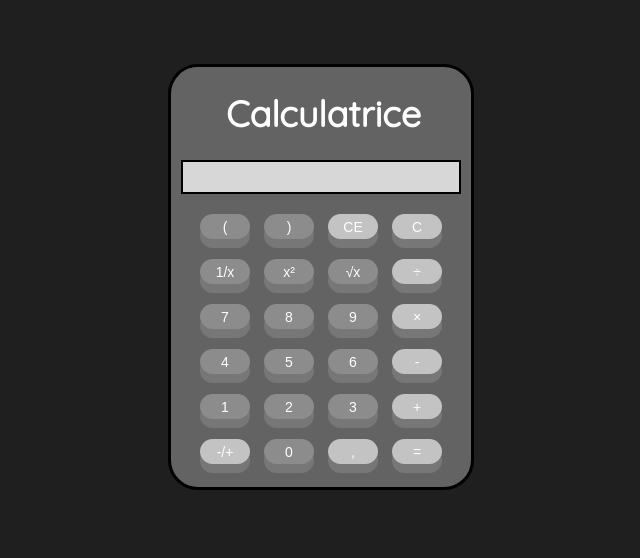
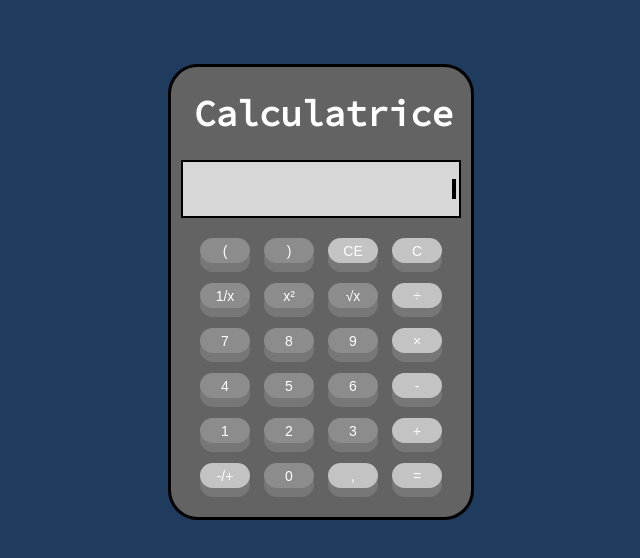
Before and after one commit to niszco/Calculatrice, a plain HTML site: page index.html in a window 1280 px wide. Shown: the whole page, without its empty margins (319-959 px from the left). Drawn offline with Linux system fonts and the light colour scheme.

Commit message:
Minor changes + js install

```diff
--- a/index.html
+++ b/index.html
@@ -4,7 +4,7 @@
     <meta charset="UTF-8">
     <meta http-equiv="X-UA-Compatible" content="IE=edge">
     <meta name="viewport" content="width=device-width, initial-scale=1.0">
-    <link rel="stylesheet" href="https://fonts.googleapis.com/css?family=Quicksand">
+    <link rel="stylesheet" href="https://fonts.googleapis.com/css?family=Source Code Pro">
     <link rel="stylesheet" href="main.css">
     <title>Calculatrice</title>
 </head>
@@ -14,7 +14,9 @@
         <h1>Calculatrice</h1>
     </div>
     <div id="screen">
-
+        <div id="display">
+        <p><span id="cursor"></span></p>
+        </div>
     </div>
     <div class="device_buttons">
         <button class ="buttons_misc" type="button">
--- a/main.css
+++ b/main.css
@@ -1,11 +1,19 @@
+body.dark-theme img {
+    filter: brightness(.8) contrast(1.2);
+  }
+
 body {
-    margin: auto;
+    margin: 0;
     display: flex;
-    background-color: rgba(0, 0, 0, 0.879);
+    background-color: rgba(0, 33, 71, 0.879);
+}
+
+p {
+    margin: 0;
 }
 
 #device_title {
-    font-family: 'Quicksand', serif;
+    font-family: 'Source Code Pro', serif;
     text-align: center;
     color: white;
     margin-left: 5px;
@@ -15,14 +23,38 @@ body {
 
 #screen {
     border: 2px solid black;
-    padding: 30px 0 0 30px;
     margin: 0 10px 10px 10px;
     background-color: rgb(215, 215, 215);
 }
 
+#display {
+    text-align: end;
+    margin: 10px 0 10px 0;
+    font-size: 30px;
+}
+
+p #cursor {
+        height: 20px;
+        width: 4px;
+        margin-right: 3px;
+        background: black;
+        opacity: 0;
+        display: inline-block;
+        animation: blink 1s linear infinite alternate;
+      }
+
+      @keyframes blink {
+        50% {
+          opacity: 0;
+        }
+        100% {
+          opacity: 1;
+        }
+      }
+
 #device_frame {
     width: 300px;
-    height: 420px;
+    height: 450px;
     margin: auto;
     margin-top: 5%;
     margin-bottom: 5%;
```
Also changed, not shown: jsconfig.json (added, +7 -0 lines), main.js (added, +17 -0 lines), main.ts (deleted, +0 -7 lines), package.json (deleted, +0 -12 lines), 1 other file.
